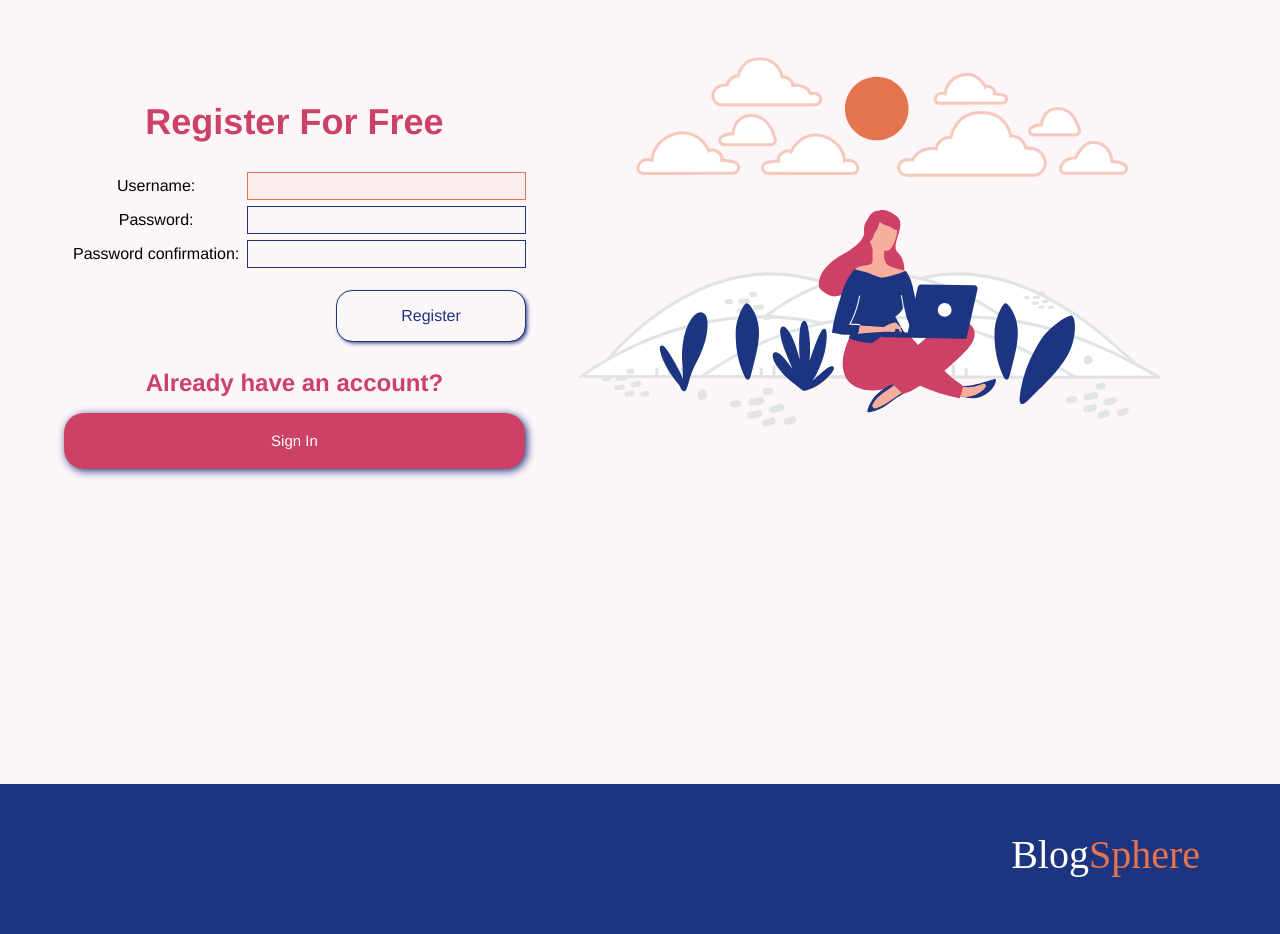
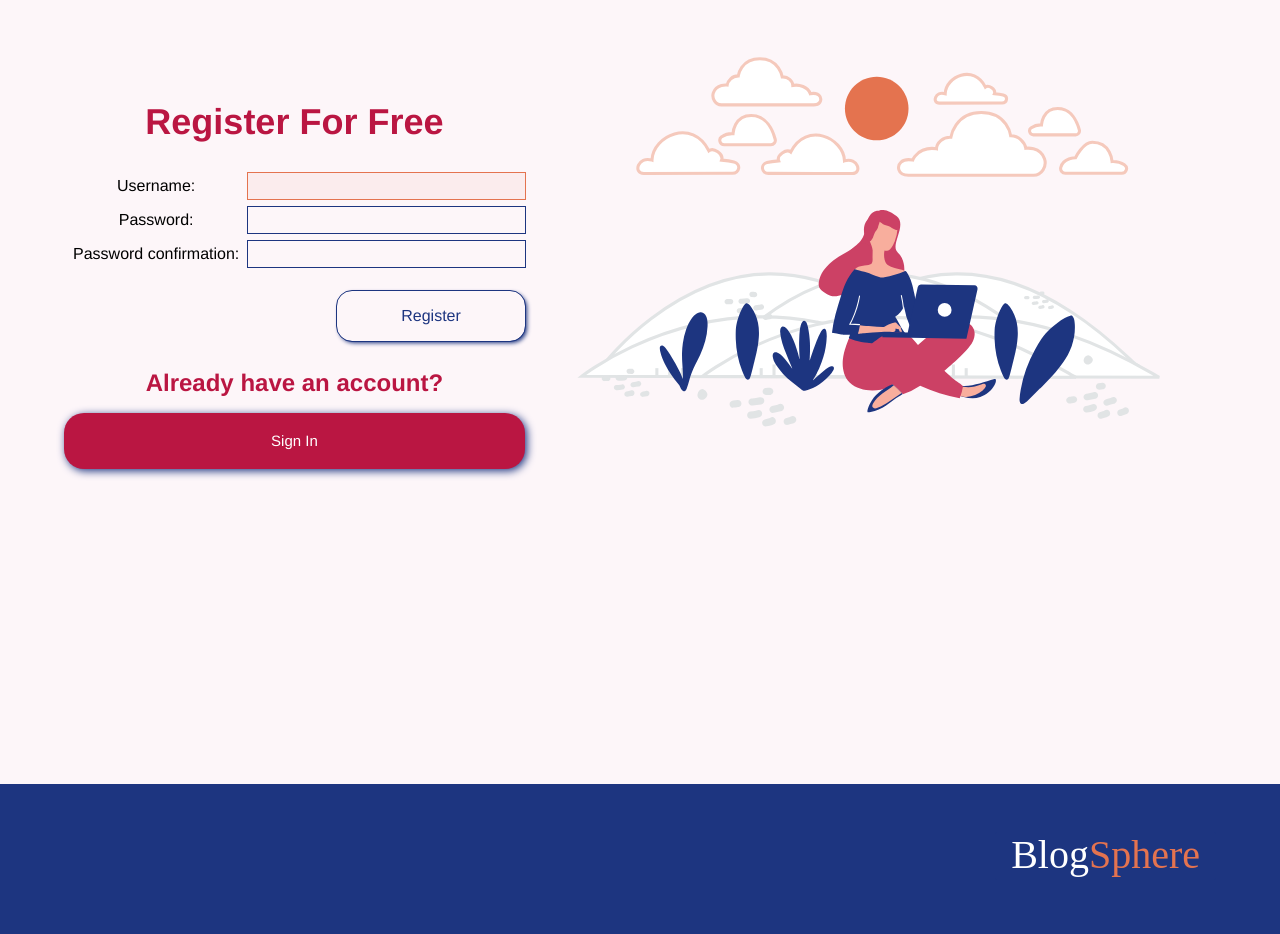
Before and after one commit to VPontis15/BlogSphere, a Django app: page /account/register/ in a window 1280 px wide. Shown: the part 92-1026 px from the top of the page. Run offline with Django 5.2, Linux system fonts and the light colour scheme; data comes from the database, SQL or seed files in the repository.

Commit message:
change secondary color (heading)

```diff
--- a/static/global.css
+++ b/static/global.css
@@ -4,7 +4,9 @@
 
         --main-clr: #1d3580;
         --main-clr-light: #1d3680bd;
-        --heading-clr: #cc4165;
+
+
+        --heading-clr: #ba1642;
         --heading2-clr: #fff;
         --accent-clr: #e4734f;
         --focus-clr: #e4724f13;
```
